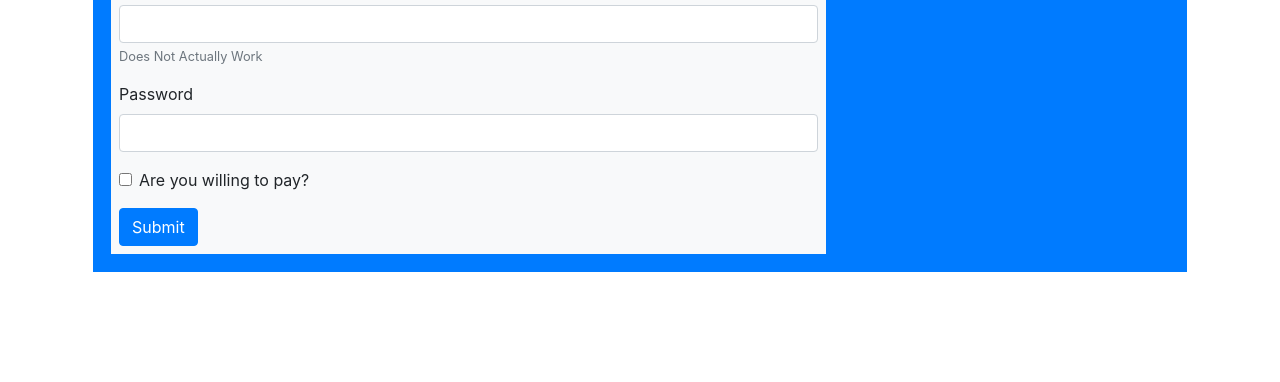
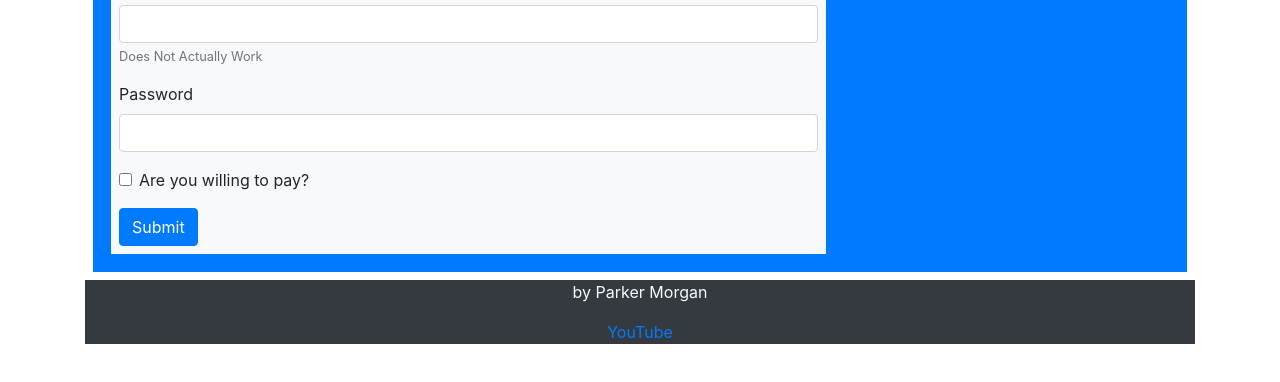
Before and after one commit to MorgansPlayGames/ParkerMorganPortfolio, a plain HTML site: page contact.html in a window 1280 px wide. Shown: the part 200-582 px from the top of the page. Drawn offline with nearby package versions, Linux system fonts and the light colour scheme.

Commit message:
Added a footer and a link to youtube

```diff
--- a/contact.html
+++ b/contact.html
@@ -57,6 +57,10 @@
                 </form>
             </main>
         </div>
+        <footer class="text-center bg-dark text-light">
+            <p >by Parker Morgan <span></span></p>
+            <a href="https://www.youtube.com/channel/UC0SPmvCidASH5izpaV9d4PQ" target="_blank">YouTube</a>
+        </footer>
     </div>
     <!-- JS, Popper.js, and jQuery -->
 <script src="https://code.jquery.com/jquery-3.5.1.slim.min.js" integrity="sha384-DfXdz2htPH0lsSSs5nCTpuj/zy4C+OGpamoFVy38MVBnE+IbbVYUew+OrCXaRkfj" crossorigin="anonymous"></script>
```
Also changed, not shown: index.html (+4 -0 lines), portfolio.html (+4 -0 lines).
